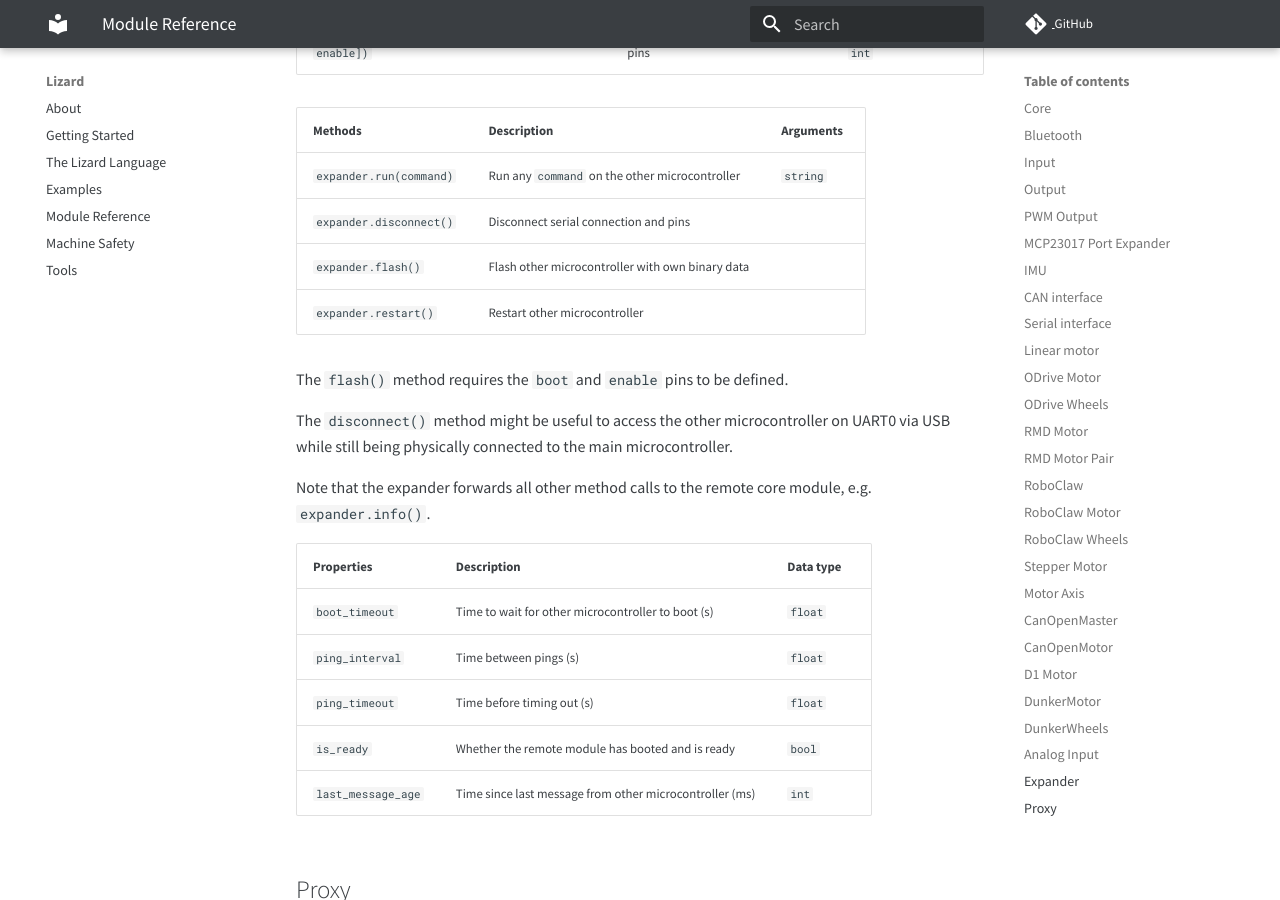
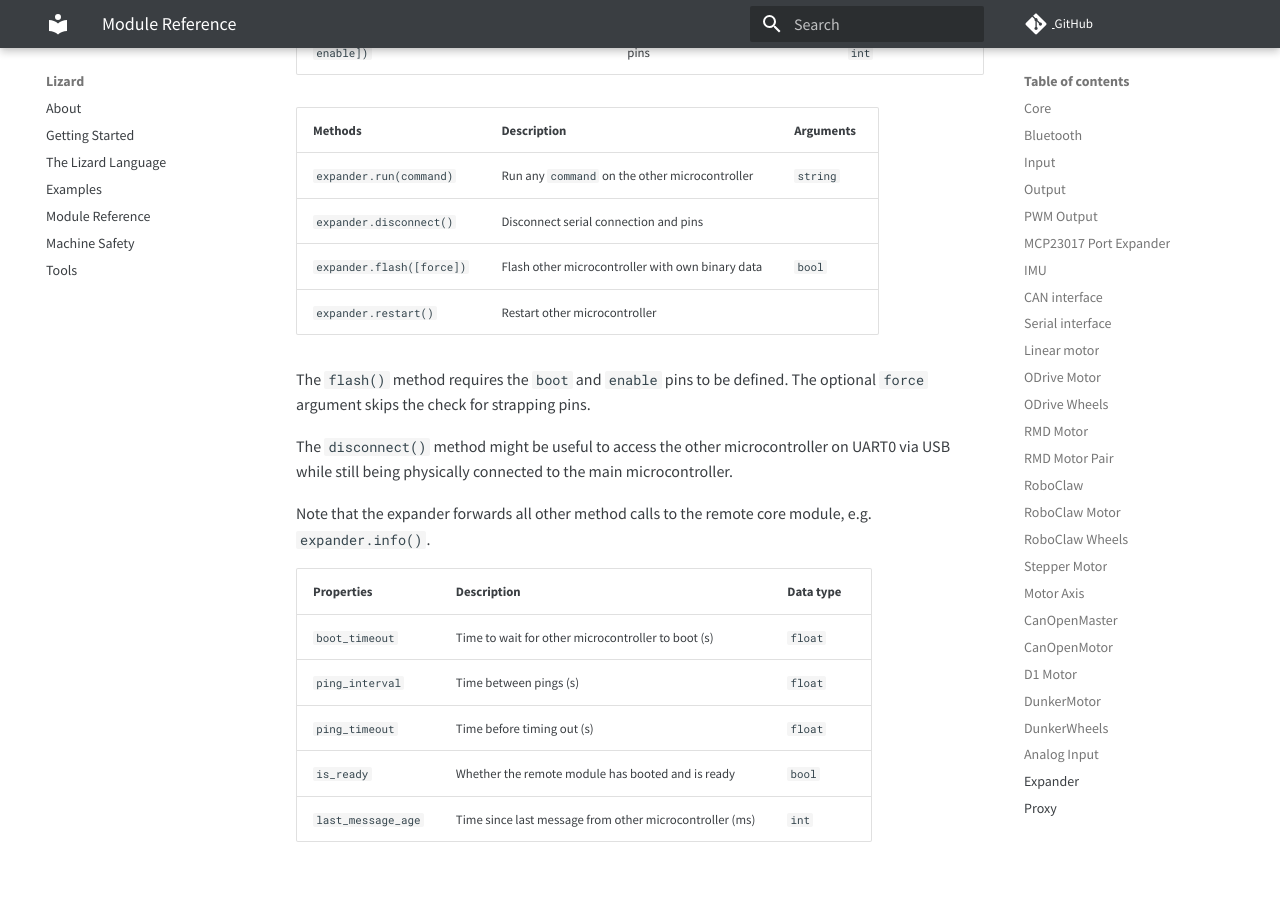
Before and after one commit to zauberzeug/lizard, an MkDocs documentation site: the page built from docs/module_reference.md, in a window 1280 px wide and 900 px high, scrolled down 23107 px. Built offline with MkDocs 1.6.1 and Material for MkDocs 9.7.7, drawn with Linux system fonts in a browser that asks for light colours; comment, search, counter and statistics services are not loaded.

Commit message:
update: added forceing flash, added disconnect before flashing

```diff
--- a/docs/module_reference.md
+++ b/docs/module_reference.md
@@ -684,14 +684,14 @@ The expander module allows communication with another microcontroller connected
 | --------------------------------------------- | ---------------------------------- | ----------------------- |
 | `expander = Expander(serial[, boot, enable])` | Serial module and boot/enable pins | Serial module, 2x `int` |
 
-| Methods                 | Description                                      | Arguments |
-| ----------------------- | ------------------------------------------------ | --------- |
-| `expander.run(command)` | Run any `command` on the other microcontroller   | `string`  |
-| `expander.disconnect()` | Disconnect serial connection and pins            |           |
-| `expander.flash()`      | Flash other microcontroller with own binary data |           |
-| `expander.restart()`    | Restart other microcontroller                    |           |
+| Methods                   | Description                                      | Arguments |
+| ------------------------- | ------------------------------------------------ | --------- |
+| `expander.run(command)`   | Run any `command` on the other microcontroller   | `string`  |
+| `expander.disconnect()`   | Disconnect serial connection and pins            |           |
+| `expander.flash([force])` | Flash other microcontroller with own binary data | `bool`    |
+| `expander.restart()`      | Restart other microcontroller                    |           |
 
-The `flash()` method requires the `boot` and `enable` pins to be defined.
+The `flash()` method requires the `boot` and `enable` pins to be defined. The optional `force` argument skips the check for strapping pins.
 
 The `disconnect()` method might be useful to access the other microcontroller on UART0 via USB while still being physically connected to the main microcontroller.
 
```
Also changed, not shown: 2 other files.
